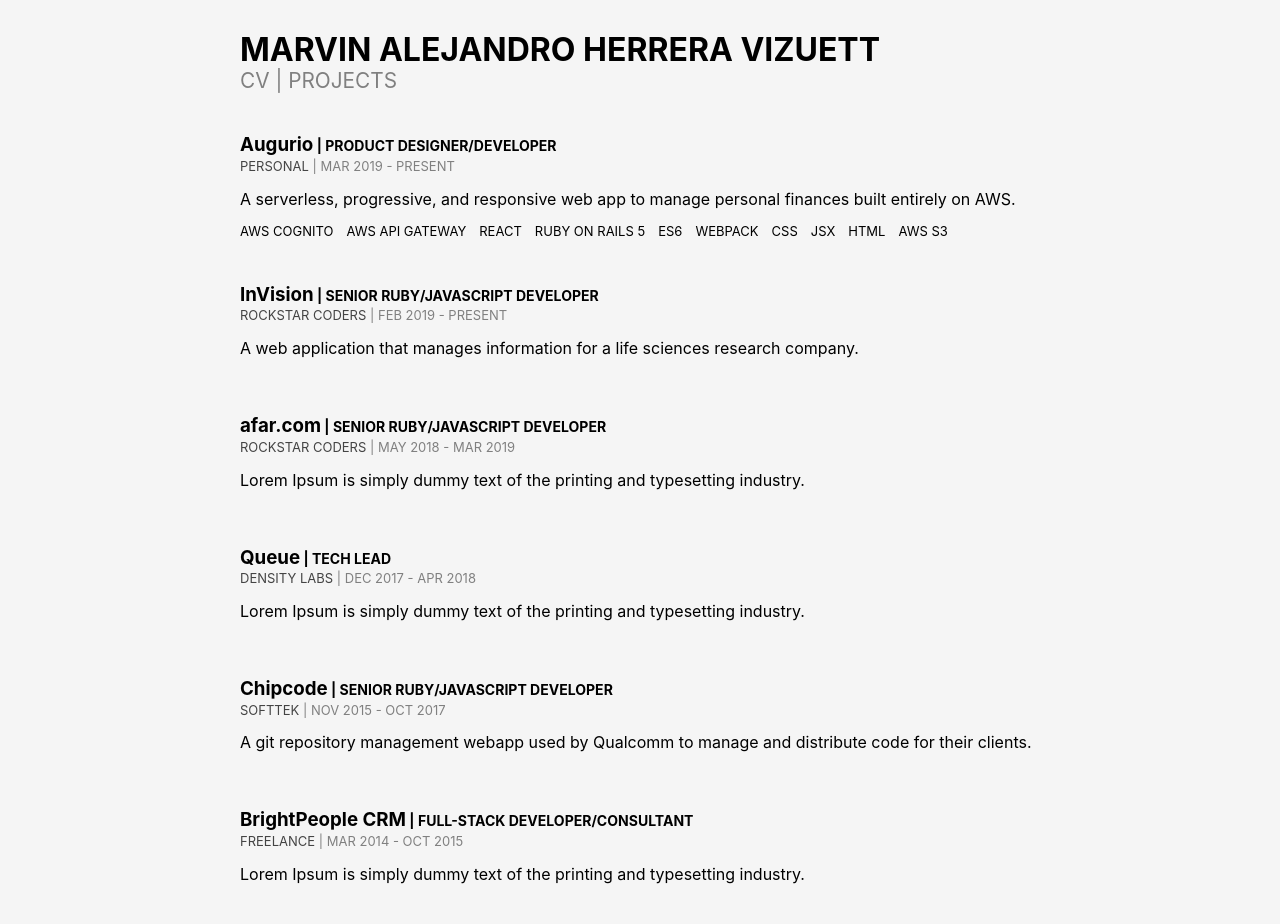
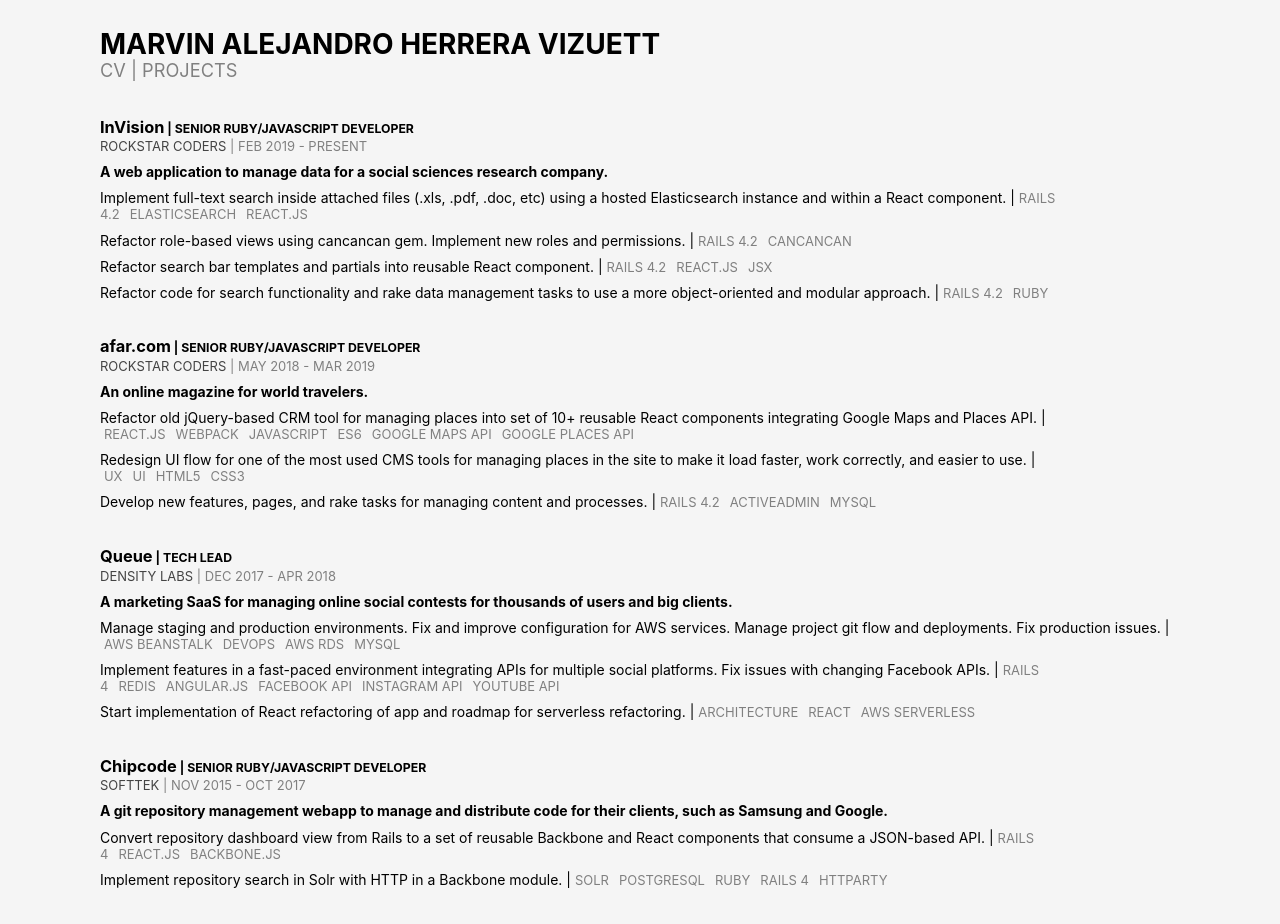
Before and after one commit to marvinahv/marvinahv.github.io, a React (Create React App) app: page / in a window 1280 px wide. Shown: the top 924 px of the page. Built offline with nearby package versions, Linux system fonts and the light colour scheme.

Commit message:
Refactor view for CV. Finish json data

```diff
--- a/public/data.json
+++ b/public/data.json
@@ -1,22 +1,8 @@
 {
   "projects": [
     {
-      "name": "Augurio",
-      "desc": "A serverless, progressive, and responsive web app to manage personal finances built entirely on AWS.",
-      "role": "Product designer/developer",
-      "employer": "Personal",
-      "date": {
-        "start": "Mar 2019"
-      },
-      "highlights": [
-        "Lorem Ipsum is simply dummy text of the printing and typesetting industry. ",
-        "Lorem Ipsum is simply dummy text of the printing and typesetting industry. "
-      ],
-      "technologies": ["AWS Cognito", "AWS API Gateway", "React", "Ruby on Rails 5", "ES6", "Webpack", "CSS", "JSX", "HTML", "AWS S3"]
-    },
-    {
       "name": "InVision",
-      "desc": "A web application that manages information for a life sciences research company.",
+      "desc": "A web application to manage data for a social sciences research company.",
       "client": "Red Sequoia",
       "role": "Senior Ruby/JavaScript Developer",
       "employer": "Rockstar Coders",
@@ -24,14 +10,27 @@
         "start": "Feb 2019"
       },
       "highlights": [
-        "Lorem Ipsum is simply dummy text of the printing and typesetting industry. ",
-        "Lorem Ipsum is simply dummy text of the printing and typesetting industry. "
-      ],
-      "technologies": []
+        {
+          "tech": ["Rails 4.2", "ElasticSearch", "React.js"],
+          "desc": "Implement full-text search inside attached files (.xls, .pdf, .doc, etc) using a hosted Elasticsearch instance and within a React component."
+        },
+        {
+          "tech": ["Rails 4.2", "cancancan"],
+          "desc": "Refactor role-based views using cancancan gem. Implement new roles and permissions."
+        },
+        {
+          "tech": ["Rails 4.2", "React.js", "JSX"],
+          "desc": "Refactor search bar templates and partials into reusable React component."
+        },
+        {
+          "tech": ["Rails 4.2", "Ruby"],
+          "desc": "Refactor code for search functionality and rake data management tasks to use a more object-oriented and modular approach."
+        }
+      ]
     },
     {
       "name": "afar.com",
-      "desc": "Lorem Ipsum is simply dummy text of the printing and typesetting industry. ",
+      "desc": "An online magazine for world travelers.",
       "client": "AFAR Media",
       "url": "https://www.afar.com/",
       "role": "Senior Ruby/JavaScript Developer",
@@ -41,14 +40,23 @@
         "end": "Mar 2019"
       },
       "highlights": [
-        "Lorem Ipsum is simply dummy text of the printing and typesetting industry. ",
-        "Lorem Ipsum is simply dummy text of the printing and typesetting industry. "
-      ],
-      "technologies": []
+        {
+          "tech": ["React.js", "webpack", "javaScript", "ES6", "Google Maps API", "Google Places API"],
+          "desc": "Refactor old jQuery-based CRM tool for managing places into set of 10+ reusable React components integrating Google Maps and Places API."
+        },
+        {
+          "tech": ["ux", "ui", "html5", "css3"],
+          "desc": "Redesign UI flow for one of the most used CMS tools for managing places in the site to make it load faster, work correctly, and easier to use."
+        },
+        {
+          "tech": ["Rails 4.2", "ActiveAdmin", "MySQL"],
+          "desc": "Develop new features, pages, and rake tasks for managing content and processes."
+        }
+      ]
     },
     {
       "name": "Queue",
-      "desc": "Lorem Ipsum is simply dummy text of the printing and typesetting industry. ",
+      "desc": "A marketing SaaS for managing online social contests for thousands of users and big clients.",
       "client": "Queue Technologies Inc.",
       "url": "https://queueat.com/",
       "role": "Tech Lead",
@@ -58,14 +66,23 @@
         "end": "Apr 2018"
       },
       "highlights": [
-        "Lorem Ipsum is simply dummy text of the printing and typesetting industry. ",
-        "Lorem Ipsum is simply dummy text of the printing and typesetting industry. "
-      ],
-      "technologies": []
+        {
+          "tech": ["AWS Beanstalk", "devOps", "AWS RDS", "MySQL"],
+          "desc": "Manage staging and production environments. Fix and improve configuration for AWS services. Manage project git flow and deployments. Fix production issues."
+        },
+        {
+          "tech": ["Rails 4", "Redis", "Angular.js", "Facebook API", "Instagram API", "Youtube API"],
+          "desc": "Implement features in a fast-paced environment integrating APIs for multiple social platforms. Fix issues with changing Facebook APIs."
+        },
+        {
+          "tech": ["architecture", "react", "AWS Serverless"],
+          "desc": "Start implementation of React refactoring of app and roadmap for serverless refactoring."
+        }
+      ]
     },
     {
       "name": "Chipcode",
-      "desc": "A git repository management webapp used by Qualcomm to manage and distribute code for their clients.",
+      "desc": "A git repository management webapp to manage and distribute code for their clients, such as Samsung and Google.",
       "client": "Qualcomm Inc.",
       "role": "Senior Ruby/JavaScript Developer",
       "employer": "Softtek",
@@ -74,46 +91,73 @@
         "end": "Oct 2017"
       },
       "highlights": [
-        "Transform monolithic Rails application to a fast, modular, and reusable architecture with React.js and micro-services.",
-        "Implement search with Solr in Ruby with HTTParty."
-      ],
-      "technologies": []
+        {
+          "tech": ["Rails 4", "React.js", "Backbone.js"],
+          "desc": "Convert repository dashboard view from Rails to a set of reusable Backbone and React components that consume a JSON-based API."
+        },
+        {
+          "tech": ["Solr", "PostgreSQL", "Ruby", "Rails 4", "HTTParty"],
+          "desc": "Implement repository search in Solr with HTTP in a Backbone module."
+        }
+      ]
     },
     {
-      "name": "BrightPeople CRM",
-      "desc": "Lorem Ipsum is simply dummy text of the printing and typesetting industry. ",
+      "name": "BrightCRM",
+      "desc": "A custom web-based CRM for Bright People, a career, talent, and business coaching business.",
       "client": "Bright People",
-      "role": "Full-stack Developer/Consultant",
+      "role": "Software Consultant / Full-stack Developer",
       "employer": "Freelance",
       "date": {
         "start": "Mar 2014",
         "end": "Oct 2015"
       },
       "highlights": [
-        "Lorem Ipsum is simply dummy text of the printing and typesetting industry. ",
-        "Lorem Ipsum is simply dummy text of the printing and typesetting industry. "
-      ],
-      "technologies": []
+        {
+          "tech": ["architecture", "MongoDB", "Heroku", "ux", "ui", "html5", "css3", "sass", "Bootstrap"],
+          "desc": "Design and implement database, controllers, and views for managing agenda, clients, todos, sessions, and payments."
+        },
+        {
+          "tech": ["javaScript", "Backbone.js", "HTML5", "WebSockets", "Pusher"],
+          "desc": "Implement real-time feature for assigned todos and sessions in agenda."
+        },
+        {
+          "tech": ["MongoDB", "html5", "css", "javaScript", "jQuery"],
+          "desc": "Design and implement data aggregation displayed in graphs for payments analysis."
+        }
+      ]
     },
     {
       "name": "sellthatcontract.com",
-      "desc": "Lorem Ipsum is simply dummy text of the printing and typesetting industry. ",
+      "desc": "An online platform for selling and buying discounted rent contracts.",
       "client": "Sell That Contract LLC",
-      "role": "Full-stack Developer/Consultant",
+      "role": "Software Consultant / Full-stack Developer",
       "employer": "Freelance",
       "date": {
         "start": "Mar 2013",
         "end": "Jul 2015"
       },
       "highlights": [
-        "Lorem Ipsum is simply dummy text of the printing and typesetting industry. ",
-        "Lorem Ipsum is simply dummy text of the printing and typesetting industry. "
-      ],
-      "technologies": []
+        {
+          "tech": ["architecture", "Heroku", "PostgreSQL", "Rails 3.2", "HTML5", "CSS3", "Bootstrap"],
+          "desc": "Design database, models, view and controlers for managing users, listings, payments, and many other features."
+        },
+        {
+          "tech": ["Rails 3.2", "Stripe API", "Google Maps API", "Sendgrid API", "AWS S3"],
+          "desc": "Implement features using third-party APIs like Stripe for payments, Google Maps API for listings, and Sendgrid for all transactional emails."
+        },
+        {
+          "tech": ["architecture", "devOps"],
+          "desc": "Setup and manage application hosting, versioning, and deployments in Heroku."
+        },
+        {
+          "tech": ["ux/ui", "javaScript", "jQUery"],
+          "desc": "Implement interactive parts of the application for code disccounts, payment cart, slideshows, etc."
+        }
+      ]
     },
     {
       "name": "Kalood",
-      "desc": "Lorem Ipsum is simply dummy text of the printing and typesetting industry. ",
+      "desc": "A startup online platform for sharing and finding the best deals online.",
       "url": "https://kalood.com",
       "employer": "Kalood LLC",
       "role": "Front-end Developer",
@@ -122,14 +166,23 @@
         "end": "Apr 2012"
       },
       "highlights": [
-        "Transform monolithic Rails application to a fast, modular, and reusable architecture with React.js and micro-services.",
-        "Implement search with Solr in Ruby with HTTParty."
-      ],
-      "technologies": []
+        {
+          "tech": ["javaScript", "jQuery", "PHP", "AJAX"],
+          "desc": "Implement infinite scroll/pagination for newsfeed page."
+        },
+        {
+          "tech": ["UX", "UI", "HTML5", "CSS3"],
+          "desc": "Design primary newsfeed items view and implement it in the front-end, embedded on PHP Smary templates."
+        },
+        {
+          "tech": ["UX", "UI", "HTML5", "CSS3"],
+          "desc": "Implement interactive functions to items (view counts, likes, etc)."
+        }
+      ]
     },
     {
       "name": "BYU Learning Suite",
-      "desc": "Lorem Ipsum is simply dummy text of the printing and typesetting industry.",
+      "desc": "An in-house web-based learning management system to replace Blackboard in the university.",
       "url": "https://learningsuite.byu.edu",
       "employer": "BYU Center for Teaching and Learning",
       "role": "Creative Front-end Developer",
@@ -138,10 +191,23 @@
         "end": "Aug 2012"
       },
       "highlights": [
-        "Lorem Ipsum is simply dummy text of the printing and typesetting industry. ",
-        "Lorem Ipsum is simply dummy text of the printing and typesetting industry. "
-      ],
-      "technologies": ["html5", "css3", "sass", "haml", "JavaScript", "jQuery", "backbone.js"]
+        {
+          "tech": ["research", "architecture", "javaScript", "Backbone.js"],
+          "desc": "Promote implementation of Backbone.js modules for front-end instead of PHP templates. Research best practices and teach the framework to other developers."
+        },
+        {
+          "tech": ["JavaScript", "jQuery"],
+          "desc": "Create custom jQuery plugins for the application like date and time pickers, data templating, and table sorting."
+        },
+        {
+          "tech": ["html5", "css3", "JavaScript"],
+          "desc": "Create and maintaing a styleguide for the project (css and jquery plugins), with live-code examples."
+        },
+        {
+          "tech": ["sass", "html5", "css3"],
+          "desc": "Refactor global and inline css sass, HTML5-compliant, and semantic, modules."
+        }
+      ]
     }
   ]
 }
--- a/src/App.css
+++ b/src/App.css
@@ -4,8 +4,13 @@
 }
 
 
+body{
+  font-size: 14px;
+}
+
+
 .App {
-  max-width: 800px;
+  max-width: 1080px;
   margin: 0 auto;
   padding: 2em;
 }
--- a/src/App.js
+++ b/src/App.js
@@ -16,7 +16,6 @@
     window.fetch('data.json').then((response) => {
       return response.json()
     }).then((data) => {
-      console.log(data.projects);
       this.setState({ projects: data.projects });
     });
   }
@@ -30,7 +29,7 @@
 
         <div style={{ marginTop: '2.5em' }}>
           { this.state.projects.map((project) =>
-            <Project {...project} key={project.id} />
+            <Project {...project} key={project.name} />
           )}
         </div>
       </div>
--- a/src/components/Project.js
+++ b/src/components/Project.js
@@ -28,13 +28,21 @@
         {period}
       </div>
 
-      <p>{props.desc}</p>
+      <p className={styles.projectDesc}><b>{props.desc}</b></p>
 
-      <ul className={styles.projectTechnologies}>
-        { props.technologies.map((tech, index) =>
-          <li key={index}>{tech}</li>
+      <div className={styles.projectHighlights}>
+        { props.highlights.map((highlight, index) =>
+          <div className={styles.projectHighlight} key={index}>
+            <p className={styles.projectHighlightDesc}>
+              {highlight.desc}
+              &nbsp;|&nbsp;
+              { highlight.tech.map((technology) =>
+                <span className={styles.projectHighlightTech} key={technology}>{technology}</span>
+              )}
+            </p>
+          </div>
         )}
-      </ul>
+      </div>
     </div>
   )
 }
--- a/src/components/Project.module.css
+++ b/src/components/Project.module.css
@@ -23,9 +23,38 @@
 }
 
 
+.projectDesc {
+  margin: 10px 0;
+}
+
+
+.projectHighlight {
+  margin-bottom: 10px;
+}
+
 .projectHighlights li {
   list-style-type: none;
   margin-bottom: 0.5em;
+}
+
+
+.projectHighlightDesc {
+  margin: 0;
+}
+
+
+.projectHighlightTech {
+  text-transform: uppercase;
+  color: gray;
+  font-size: small;
+  margin-right: 10px;
+}
+
+
+.projectHighlightsTech li {
+  text-transform: uppercase;
+  margin-right: 10px;
+  font-size: 0.8em;
 }
 
 
@@ -45,6 +74,7 @@
 
 .projectTechnologies {
   display: flex;
+  flex-wrap: wrap;
   margin: 0.5em 0;
 }
 
```
